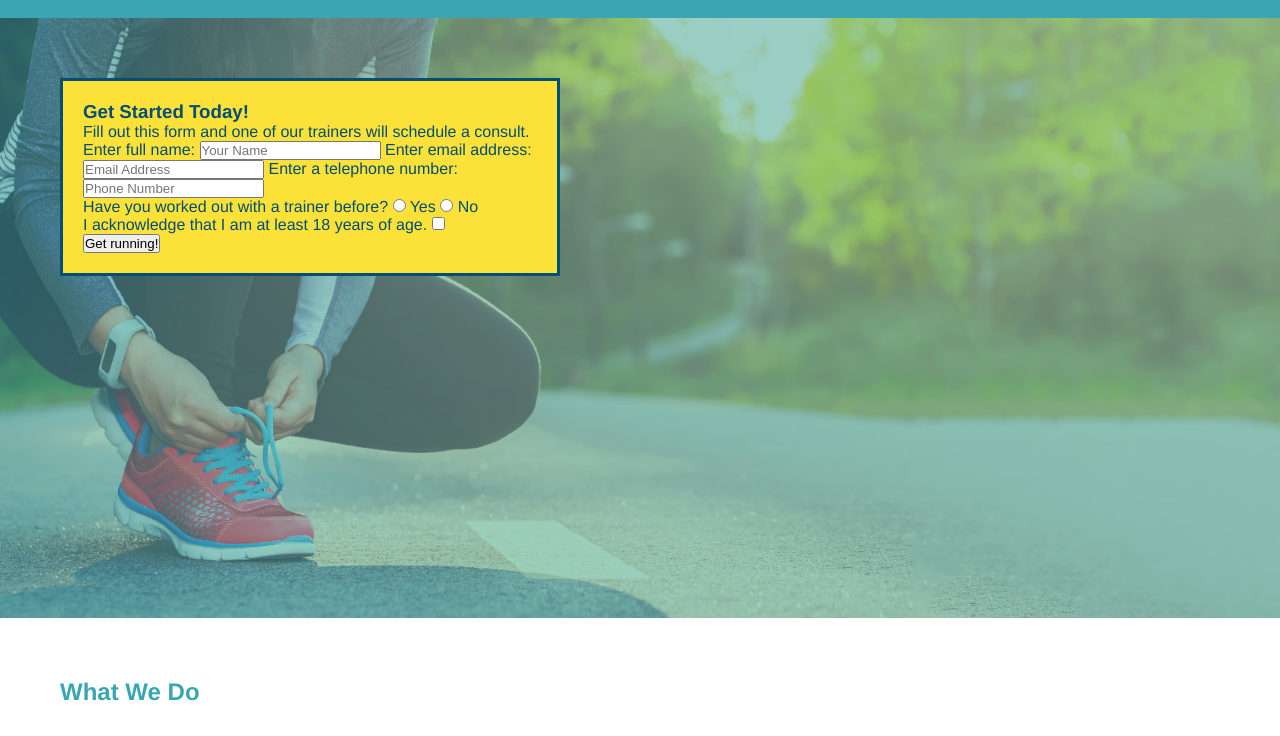
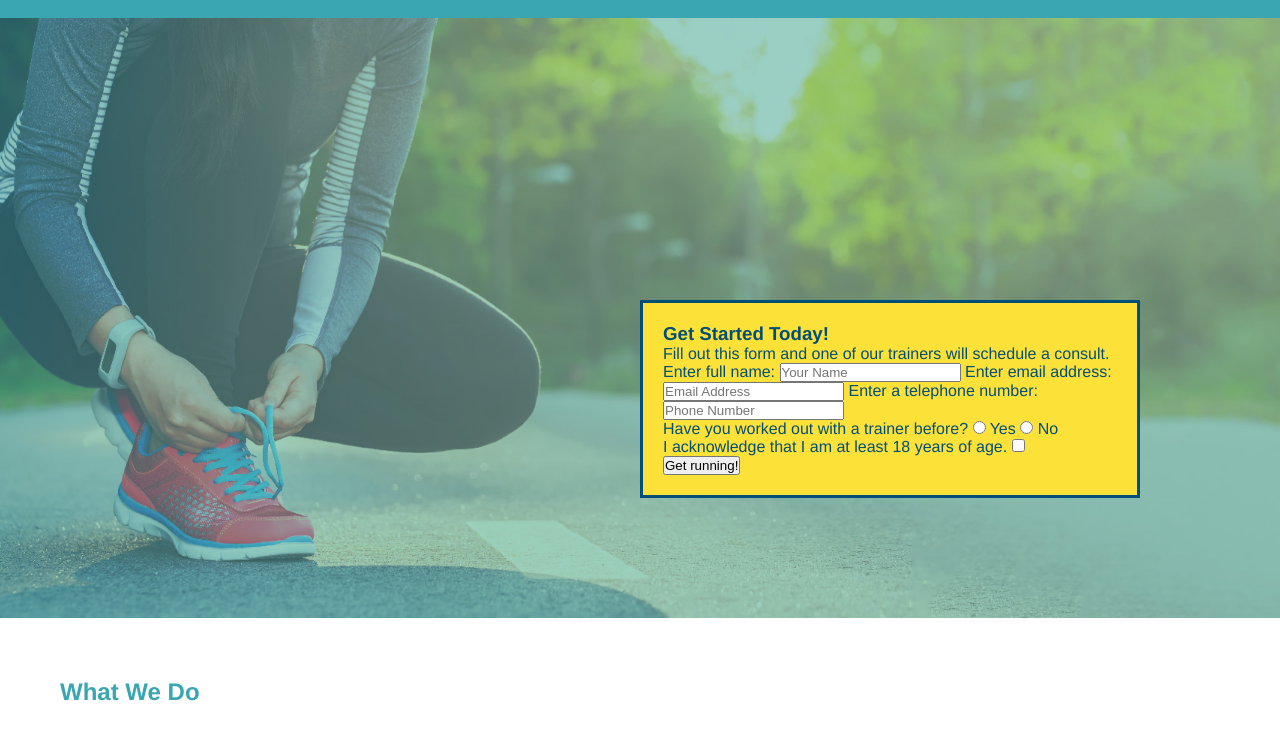
Before and after one commit to JPDBrodeur/run-buddy, a plain HTML site: page index.html in a window 1280 px wide. Shown: the part 64-800 px from the top of the page. Drawn offline with Linux system fonts and the light colour scheme.

Commit message:
hero positioning

```diff
--- a/assets/css/style.css
+++ b/assets/css/style.css
@@ -71,9 +71,10 @@ section {
 /* Hero Style Start */
 .hero {
     background-image: url("../images/hero-bg.jpg");
+    background-position: center;
     height: 600px;
     background-size: cover;
-    background-position: center;
+    position: relative;
 }
 
 .hero-form {
@@ -82,5 +83,8 @@ section {
     width: 500px;
     color: #024e76;
     border: solid 3px #024e76;
+    position: absolute;
+    bottom: 120px;
+    right: 140px;
 }
 /* Hero Style End */
```
